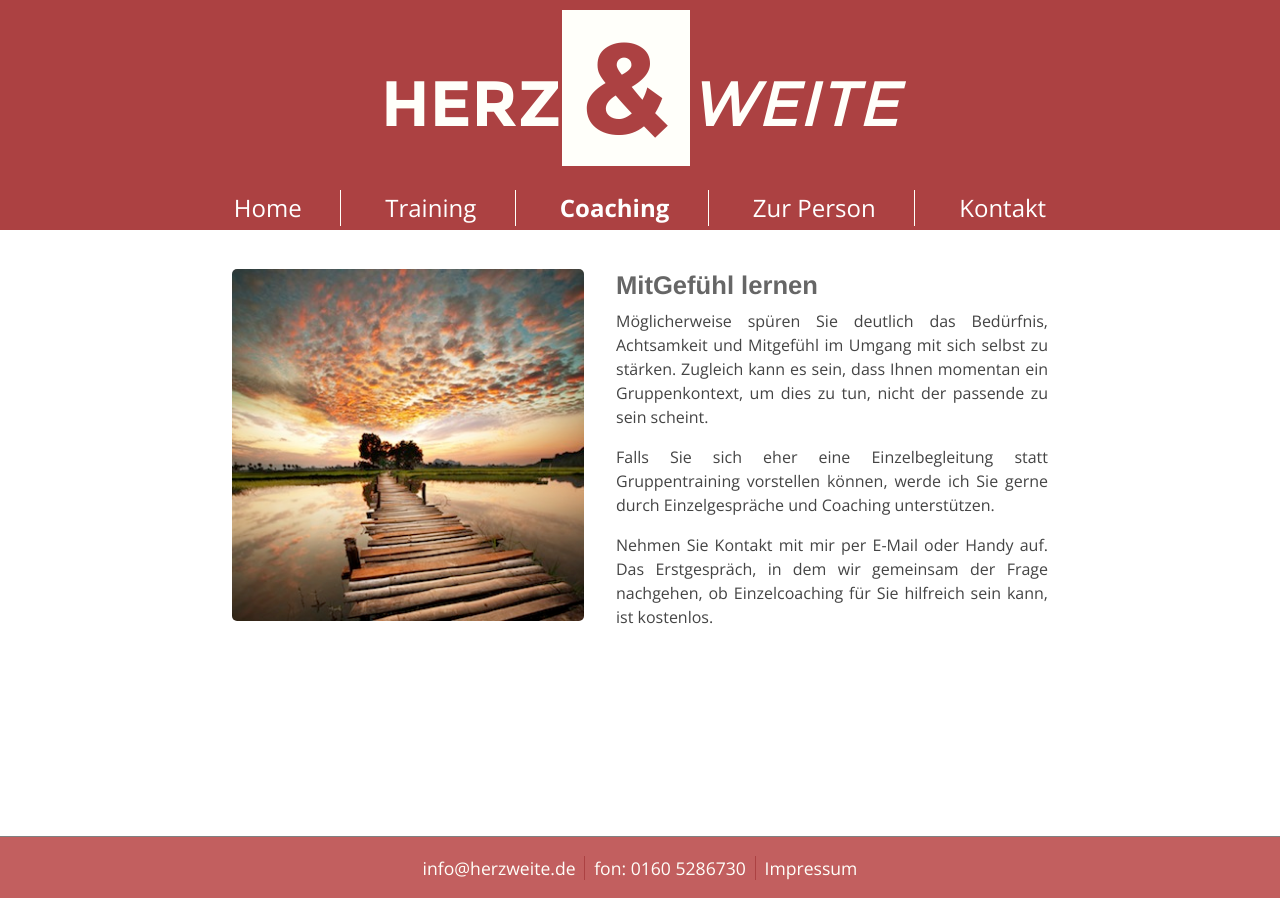
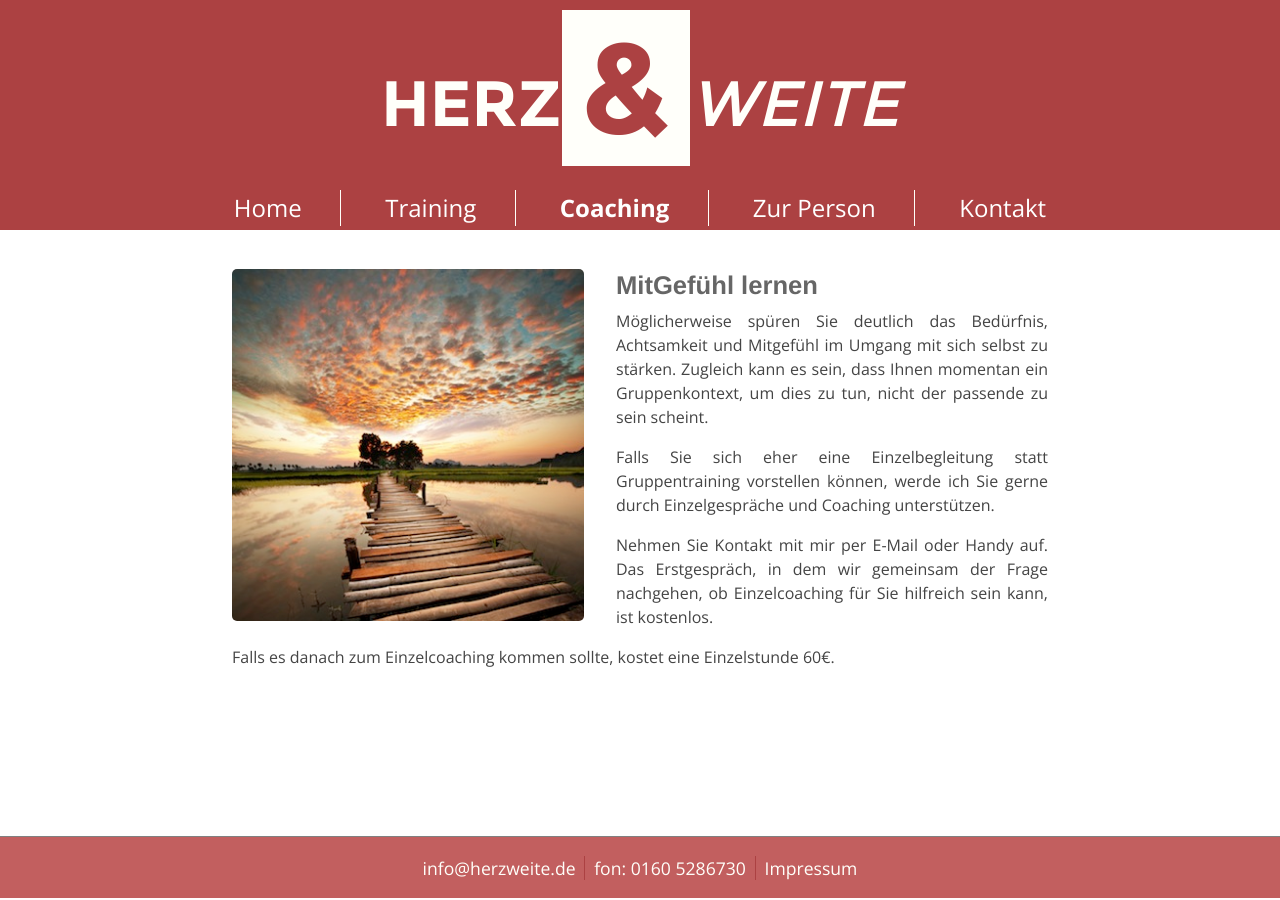
Before and after one commit to herzweite/herzweite.github.io, a Jekyll site: the page built from coaching.md, in a window 1280 px wide. Built offline with Jekyll 4.4.1, drawn with Linux system fonts in a browser that asks for light colours.

Commit message:
Update coaching.md

```diff
--- a/coaching.md
+++ b/coaching.md
@@ -11,3 +11,5 @@ Möglicherweise spüren Sie deutlich das Bedürfnis, Achtsamkeit und Mitgefühl
 Falls Sie sich eher eine Einzelbegleitung statt Gruppentraining vorstellen können, werde ich Sie gerne durch Einzelgespräche und Coaching unterstützen.
 
 Nehmen Sie Kontakt mit mir per E-Mail oder Handy auf. Das Erstgespräch, in dem wir gemeinsam der Frage nachgehen, ob Einzelcoaching für Sie hilfreich sein kann, ist kostenlos.
+
+Falls es danach zum Einzelcoaching kommen sollte, kostet eine Einzelstunde 60€.
```
